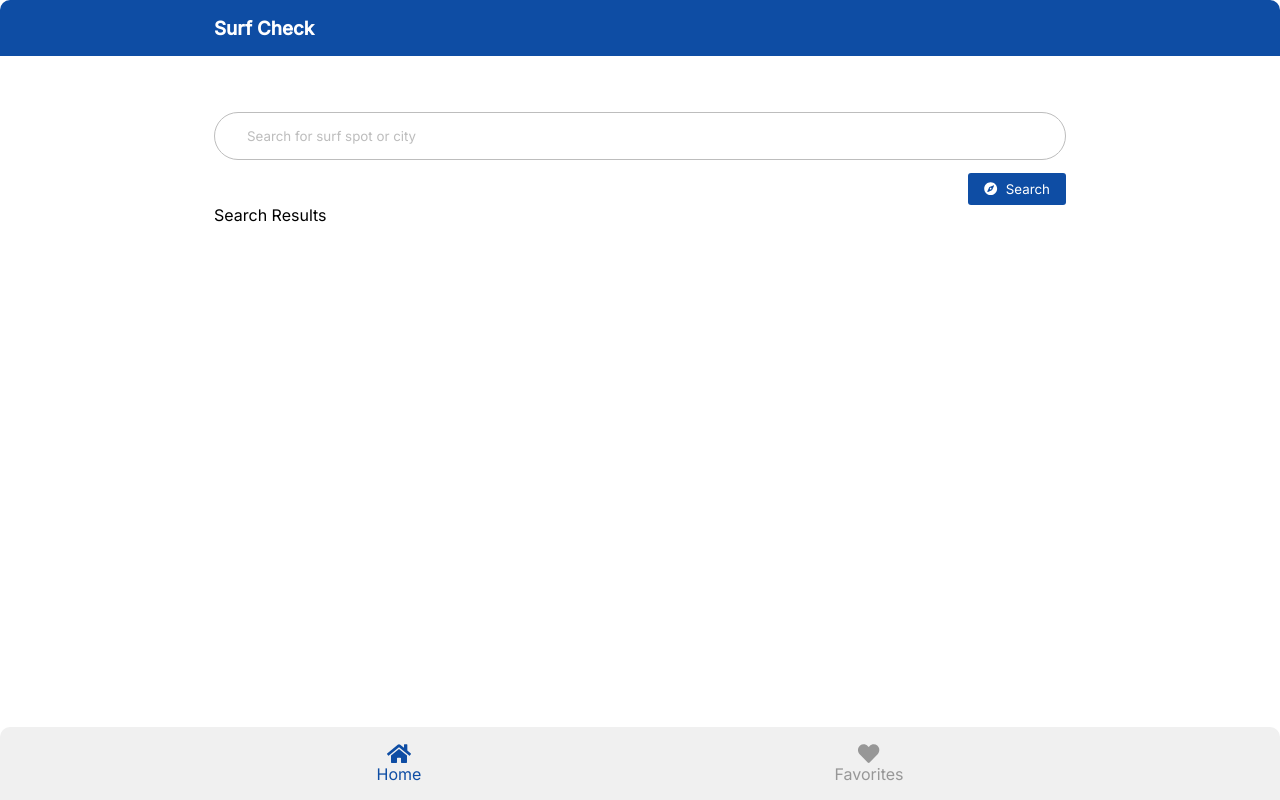
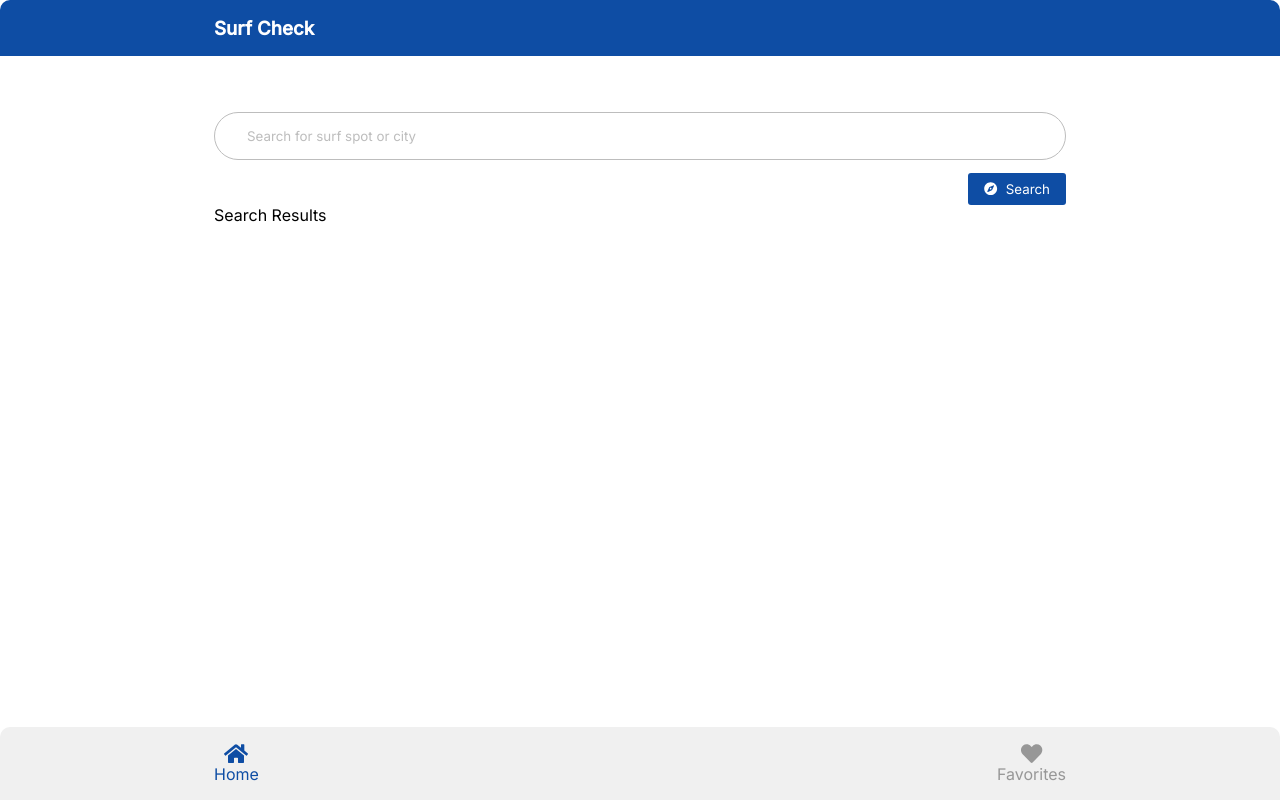
Before and after one commit to vivianevieira/surf-app-react, a React (Create React App) app: page / in a window 1280 px wide. Built offline with nearby package versions, Linux system fonts and the light colour scheme.

Commit message:
Fixed styling of the search result ul element.

```diff
--- a/src/styles/components/BottomNav.module.css
+++ b/src/styles/components/BottomNav.module.css
@@ -26,3 +26,9 @@
 .bottomNavLinksActive {
   color: #0e4da4;
 }
+
+@media screen and (min-width: 768px) {
+  .bottomNavContainer {
+    max-width: 900px;
+  }
+}
--- a/src/styles/components/SearchResults.module.css
+++ b/src/styles/components/SearchResults.module.css
@@ -2,7 +2,6 @@
 .error-handlig ul {
   list-style-type: none;
   padding-left: 0;
-  white-space: pre;
 }
 
 .SearchResultsContainer li {
```
